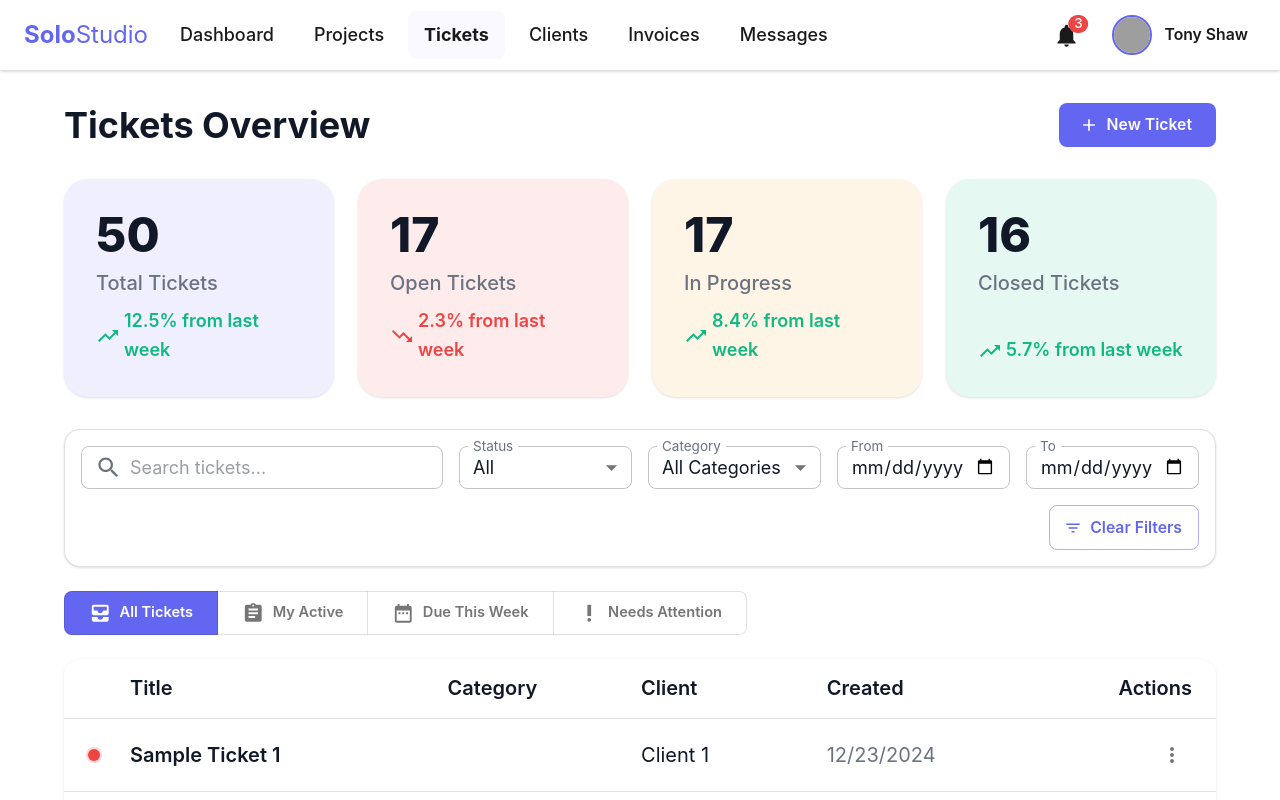
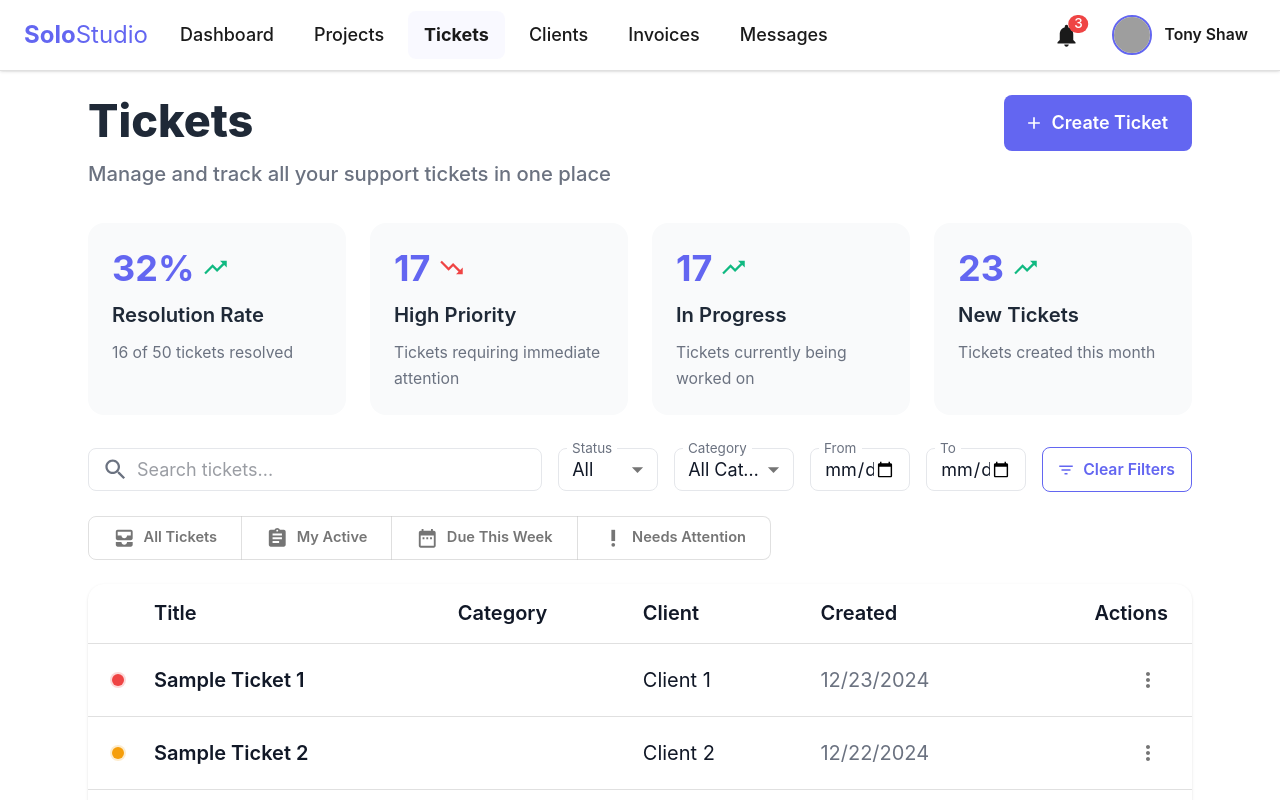
Before and after one commit to tonyshawjr/freelancer-hub-macos, a React (Vite) app in the folder freelancer-hub/: page /tickets in a window 1280 px wide. Built offline with nearby package versions, Linux system fonts and the light colour scheme; grey boxes are pictures that could not be loaded.

Commit message:
Fixed Styles

```diff
--- a/freelancer-hub/src/components/layout/Layout.tsx
+++ b/freelancer-hub/src/components/layout/Layout.tsx
@@ -1,5 +1,5 @@
 import React from 'react';
-import { Box } from '@mui/material';
+import { Box, Container } from '@mui/material';
 import Navbar from '../navbar/Navbar';
 
 interface LayoutProps {
@@ -30,8 +30,9 @@ const Layout: React.FC<LayoutProps> = ({ children }) => {
           overflowY: 'auto'
         }}
       >
-        {/* Page Content */}
-        {children}
+        <Container>
+          {children}
+        </Container>
       </Box>
     </Box>
   );
--- a/freelancer-hub/src/components/tickets/FilterBar.tsx
+++ b/freelancer-hub/src/components/tickets/FilterBar.tsx
@@ -7,7 +7,6 @@ import {
   Select,
   MenuItem,
   Button,
-  Paper,
   Grid,
   InputAdornment,
 } from '@mui/material';
@@ -44,25 +43,33 @@ const FilterBar: React.FC<FilterBarProps> = ({ onFilterChange, onClearFilters })
   };
 
   return (
-    <Paper
-      elevation={0}
-      sx={{
-        p: 2,
-        mb: 3,
-        borderRadius: 2,
-        bgcolor: 'background.paper',
-        border: '1px solid',
-        borderColor: 'divider',
-      }}
-    >
-      <Grid container spacing={2} alignItems="center">
-        <Grid item xs={12} md={4}>
+    <Box sx={{
+      display: 'flex',
+      alignItems: 'center',
+      gap: 2,
+      mb: 3
+    }}>
       <TextField
         fullWidth
+        placeholder="Search tickets..."
+        variant="outlined"
         size="small"
-            placeholder="Search tickets..."
         value={searchQuery}
         onChange={(e) => handleFilterChange('search', e.target.value)}
+        sx={{
+          flex: 1,
+          '& .MuiOutlinedInput-root': {
+            borderRadius: '8px',
+            backgroundColor: '#FFFFFF',
+            boxShadow: 'none',
+            '& fieldset': {
+              borderColor: '#E5E7EB'
+            },
+            '&:hover fieldset': {
+              borderColor: '#D1D5DB'
+            }
+          }
+        }}
         InputProps={{
           startAdornment: (
             <InputAdornment position="start">
@@ -71,15 +78,25 @@ const FilterBar: React.FC<FilterBarProps> = ({ onFilterChange, onClearFilters })
           ),
         }}
       />
-        </Grid>
 
-        <Grid item xs={12} md={2}>
-          <FormControl fullWidth size="small">
+      <FormControl size="small">
         <InputLabel>Status</InputLabel>
         <Select
           value={status}
           label="Status"
           onChange={(e) => handleFilterChange('status', e.target.value)}
+          sx={{
+            width: '100px',
+            backgroundColor: '#FFFFFF',
+            boxShadow: 'none',
+            '& .MuiOutlinedInput-notchedOutline': {
+              borderRadius: '8px',
+              borderColor: '#E5E7EB'
+            },
+            '&:hover .MuiOutlinedInput-notchedOutline': {
+              borderColor: '#D1D5DB'
+            }
+          }}
         >
           <MenuItem value="All">All</MenuItem>
           <MenuItem value="Open">Open</MenuItem>
@@ -87,15 +104,25 @@ const FilterBar: React.FC<FilterBarProps> = ({ onFilterChange, onClearFilters })
           <MenuItem value="Closed">Closed</MenuItem>
         </Select>
       </FormControl>
-        </Grid>
 
-        <Grid item xs={12} md={2}>
-          <FormControl fullWidth size="small">
+      <FormControl size="small">
         <InputLabel>Category</InputLabel>
         <Select
           value={category}
           label="Category"
           onChange={(e) => handleFilterChange('category', e.target.value)}
+          sx={{
+            width: '120px',
+            backgroundColor: '#FFFFFF',
+            boxShadow: 'none',
+            '& .MuiOutlinedInput-notchedOutline': {
+              borderRadius: '8px',
+              borderColor: '#E5E7EB'
+            },
+            '&:hover .MuiOutlinedInput-notchedOutline': {
+              borderColor: '#D1D5DB'
+            }
+          }}
         >
           <MenuItem value="All">All Categories</MenuItem>
           {Object.keys(TICKET_CATEGORIES).map((cat) => (
@@ -103,50 +130,75 @@ const FilterBar: React.FC<FilterBarProps> = ({ onFilterChange, onClearFilters })
           ))}
         </Select>
       </FormControl>
-        </Grid>
 
-        <Grid item xs={12} md={2}>
-          <Box sx={{ display: 'flex', gap: 1 }}>
       <TextField
         size="small"
         type="date"
         label="From"
         value={dateRange.start}
         onChange={(e) => handleFilterChange('dateRange', { ...dateRange, start: e.target.value })}
+        sx={{
+          width: '100px',
+          backgroundColor: '#FFFFFF',
+          '& .MuiOutlinedInput-root': {
+            borderRadius: '8px',
+            boxShadow: 'none',
+            '& fieldset': {
+              borderColor: '#E5E7EB'
+            },
+            '&:hover fieldset': {
+              borderColor: '#D1D5DB'
+            }
+          }
+        }}
         InputLabelProps={{ shrink: true }}
-              fullWidth
       />
-          </Box>
-        </Grid>
 
-        <Grid item xs={12} md={2}>
-          <Box sx={{ display: 'flex', gap: 1 }}>
       <TextField
         size="small"
         type="date"
         label="To"
         value={dateRange.end}
         onChange={(e) => handleFilterChange('dateRange', { ...dateRange, end: e.target.value })}
+        sx={{
+          width: '100px',
+          backgroundColor: '#FFFFFF',
+          '& .MuiOutlinedInput-root': {
+            borderRadius: '8px',
+            boxShadow: 'none',
+            '& fieldset': {
+              borderColor: '#E5E7EB'
+            },
+            '&:hover fieldset': {
+              borderColor: '#D1D5DB'
+            }
+          }
+        }}
         InputLabelProps={{ shrink: true }}
-              fullWidth
       />
-          </Box>
-        </Grid>
 
-        <Grid item xs={12}>
-          <Box sx={{ display: 'flex', gap: 2, justifyContent: 'flex-end' }}>
       <Button
         variant="outlined"
         startIcon={<FilterListIcon />}
         onClick={handleClear}
         size="small"
+        sx={{
+          ml: 'auto',
+          borderRadius: '8px',
+          borderColor: '#6366F1',
+          color: '#6366F1',
+          boxShadow: 'none',
+          textTransform: 'none',
+          '&:hover': {
+            borderColor: '#4F46E5',
+            backgroundColor: 'rgba(99, 102, 241, 0.04)',
+            boxShadow: 'none'
+          }
+        }}
       >
         Clear Filters
       </Button>
     </Box>
-        </Grid>
-      </Grid>
-    </Paper>
   );
 };
 
--- a/freelancer-hub/src/pages/Tickets.tsx
+++ b/freelancer-hub/src/pages/Tickets.tsx
@@ -4,14 +4,17 @@ import {
   Typography,
   Button,
   Grid,
+  Stack
 } from '@mui/material';
 import AddIcon from '@mui/icons-material/Add';
+import TrendingUpIcon from '@mui/icons-material/TrendingUp';
+import TrendingDownIcon from '@mui/icons-material/TrendingDown';
 import { useNavigate } from 'react-router-dom';
-import StatsCard from '../components/tickets/StatsCard';
 import FilterBar from '../components/tickets/FilterBar';
 import ViewToggle from '../components/tickets/ViewToggle';
 import TicketList from '../components/tickets/TicketList';
 import { Ticket, TicketStatus, TicketPriority, MainCategory } from '../types/tickets';
+import MetricCard from '../components/metrics/MetricCard';
 
 interface FilterOptions {
   status?: TicketStatus[];
@@ -72,99 +75,168 @@ const Tickets = () => {
 
   return (
     <Box sx={{
-      bgcolor: '#FFFFFF',
-      minHeight: '100%',
-      display: 'flex',
-      flexDirection: 'column',
-      alignItems: 'center'
-    }}>
-      <Box sx={{
-        width: '100%',
-        maxWidth: '1200px',
-        py: { xs: 3, sm: 4 },
-        px: { xs: 2, sm: 3 }
+      p: 3,
+      mx: 'auto',
+      width: '100%'
     }}>
       {/* Header Section */}
-        <Box sx={{ mb: 4, display: 'flex', justifyContent: 'space-between', alignItems: 'center' }}>
+      <Box sx={{
+        display: 'flex',
+        justifyContent: 'space-between',
+        alignItems: 'flex-start',
+        mb: 4
+      }}>
+        <Stack spacing={1}>
           <Typography
-            variant="h4"
+            variant="h1"
             sx={{
-              fontWeight: 700,
-              fontSize: { xs: '1.75rem', sm: '2rem' }
+              fontSize: { xs: '2rem', sm: '2.5rem' },
+              fontWeight: 800,
+              mb: 2,
+              color: '#1F2937'
             }}
           >
-            Tickets Overview
+            Tickets
           </Typography>
+          <Typography
+            variant="subtitle1"
+            color="text.secondary"
+            sx={{ mb: 3 }}
+          >
+            Manage and track all your support tickets in one place
+          </Typography>
+        </Stack>
+
         <Button
           variant="contained"
           startIcon={<AddIcon />}
-            onClick={() => navigate('/tickets/create')}
+          onClick={() => navigate('/tickets/new')}
           sx={{
-              bgcolor: '#6366F1',
-              '&:hover': { bgcolor: '#4F46E5' },
+            height: 'fit-content',
             px: 3,
-              py: 1
+            py: 1.5,
+            fontSize: '1rem',
+            fontWeight: 600,
+            boxShadow: 'none',
+            '&:hover': {
+              boxShadow: 'none'
+            }
           }}
         >
-            New Ticket
+          Create Ticket
         </Button>
       </Box>
 
-        {/* Stats Section */}
-        <Grid container spacing={3} sx={{ mb: 4 }}>
-          <Grid item xs={12} sm={6} md={3}>
-            <StatsCard
-              title="Total Tickets"
-              value={mockTickets.length}
-              trend={{ value: 12.5, isPositive: true }}
-              color="rgba(99, 102, 241, 0.1)"
-            />
-          </Grid>
-          <Grid item xs={12} sm={6} md={3}>
-            <StatsCard
-              title="Open Tickets"
-              value={mockTickets.filter(t => t.status === 'Open').length}
-              trend={{ value: 2.3, isPositive: false }}
-              color="rgba(239, 68, 68, 0.1)"
-            />
-          </Grid>
-          <Grid item xs={12} sm={6} md={3}>
-            <StatsCard
-              title="In Progress"
-              value={mockTickets.filter(t => t.status === 'In Progress').length}
-              trend={{ value: 8.4, isPositive: true }}
-              color="rgba(245, 158, 11, 0.1)"
-            />
-          </Grid>
-          <Grid item xs={12} sm={6} md={3}>
-            <StatsCard
-              title="Closed Tickets"
-              value={mockTickets.filter(t => t.status === 'Closed').length}
-              trend={{ value: 5.7, isPositive: true }}
-              color="rgba(16, 185, 129, 0.1)"
-            />
-          </Grid>
-        </Grid>
+      {/* Metrics Section */}
+      <Box sx={{
+        display: 'grid',
+        gridTemplateColumns: 'repeat(4, 1fr)',
+        gap: 3,
+        mb: 4
+      }}>
+        {/* Resolution Rate */}
+        <Box sx={{
+          p: 3,
+          bgcolor: '#F9FAFB',
+          borderRadius: 2
+        }}>
+          <Stack spacing={1}>
+            <Box sx={{ display: 'flex', alignItems: 'center', gap: 1 }}>
+              <Typography variant="h3" sx={{ color: '#6366F1', fontWeight: 700 }}>
+                {((mockTickets.filter(t => t.status === 'Closed').length / mockTickets.length) * 100).toFixed(0)}%
+              </Typography>
+              <TrendingUpIcon sx={{ color: '#10B981' }} />
+            </Box>
+            <Typography variant="subtitle1" sx={{ color: '#1F2937', fontWeight: 600 }}>
+              Resolution Rate
+            </Typography>
+            <Typography variant="body2" sx={{ color: '#6B7280' }}>
+              {mockTickets.filter(t => t.status === 'Closed').length} of {mockTickets.length} tickets resolved
+            </Typography>
+          </Stack>
+        </Box>
+
+        {/* High Priority */}
+        <Box sx={{
+          p: 3,
+          bgcolor: '#F9FAFB',
+          borderRadius: 2
+        }}>
+          <Stack spacing={1}>
+            <Box sx={{ display: 'flex', alignItems: 'center', gap: 1 }}>
+              <Typography variant="h3" sx={{ color: '#6366F1', fontWeight: 700 }}>
+                {mockTickets.filter(t => t.priority === 'High').length}
+              </Typography>
+              <TrendingDownIcon sx={{ color: '#EF4444' }} />
+            </Box>
+            <Typography variant="subtitle1" sx={{ color: '#1F2937', fontWeight: 600 }}>
+              High Priority
+            </Typography>
+            <Typography variant="body2" sx={{ color: '#6B7280' }}>
+              Tickets requiring immediate attention
+            </Typography>
+          </Stack>
+        </Box>
+
+        {/* In Progress */}
+        <Box sx={{
+          p: 3,
+          bgcolor: '#F9FAFB',
+          borderRadius: 2
+        }}>
+          <Stack spacing={1}>
+            <Box sx={{ display: 'flex', alignItems: 'center', gap: 1 }}>
+              <Typography variant="h3" sx={{ color: '#6366F1', fontWeight: 700 }}>
+                {mockTickets.filter(t => t.status === 'In Progress').length}
+              </Typography>
+              <TrendingUpIcon sx={{ color: '#10B981' }} />
+            </Box>
+            <Typography variant="subtitle1" sx={{ color: '#1F2937', fontWeight: 600 }}>
+              In Progress
+            </Typography>
+            <Typography variant="body2" sx={{ color: '#6B7280' }}>
+              Tickets currently being worked on
+            </Typography>
+          </Stack>
+        </Box>
+
+        {/* New Tickets */}
+        <Box sx={{
+          p: 3,
+          bgcolor: '#F9FAFB',
+          borderRadius: 2
+        }}>
+          <Stack spacing={1}>
+            <Box sx={{ display: 'flex', alignItems: 'center', gap: 1 }}>
+              <Typography variant="h3" sx={{ color: '#6366F1', fontWeight: 700 }}>
+                {mockTickets.filter(t => {
+                  const created = new Date(t.createdAt);
+                  const now = new Date();
+                  return created.getMonth() === now.getMonth() && created.getFullYear() === now.getFullYear();
+                }).length}
+              </Typography>
+              <TrendingUpIcon sx={{ color: '#10B981' }} />
+            </Box>
+            <Typography variant="subtitle1" sx={{ color: '#1F2937', fontWeight: 600 }}>
+              New Tickets
+            </Typography>
+            <Typography variant="body2" sx={{ color: '#6B7280' }}>
+              Tickets created this month
+            </Typography>
+          </Stack>
+        </Box>
+      </Box>
 
       {/* Filters Section */}
+      <FilterBar onFilterChange={handleFilterChange} onClearFilters={handleClearFilters} />
+
+      {/* View Toggle */}
       <Box sx={{ mb: 3 }}>
-          <FilterBar onFilterChange={handleFilterChange} onClearFilters={handleClearFilters} />
+        <ViewToggle value={currentView} onChange={(view) => setCurrentView(view)} />
       </Box>
 
-        {/* View Toggle & List */}
-        <Box>
-          <Box sx={{ mb: 2 }}>
-            <ViewToggle view={currentView} onViewChange={setCurrentView} />
-          </Box>
-          <TicketList
-            tickets={mockTickets}
-            onTicketClick={handleTicketClick}
-            onStatusChange={handleStatusChange}
-            onPriorityChange={handlePriorityChange}
-            onAddNote={handleAddNote}
-          />
-        </Box>
-      </Box>
+      {/* Tickets List */}
+      <TicketList tickets={mockTickets} onAddNote={handleAddNote} />
     </Box>
   );
 };
```
Also changed, not shown: freelancer-hub/src/components/metrics/MetricCard.tsx (deleted, +0 -61 lines), freelancer-hub/src/pages/Dashboard.tsx (+3 -7 lines), freelancer-hub/src/theme/index.ts (+22 -0 lines). Lines whose indentation alone changed are shown as unchanged.
